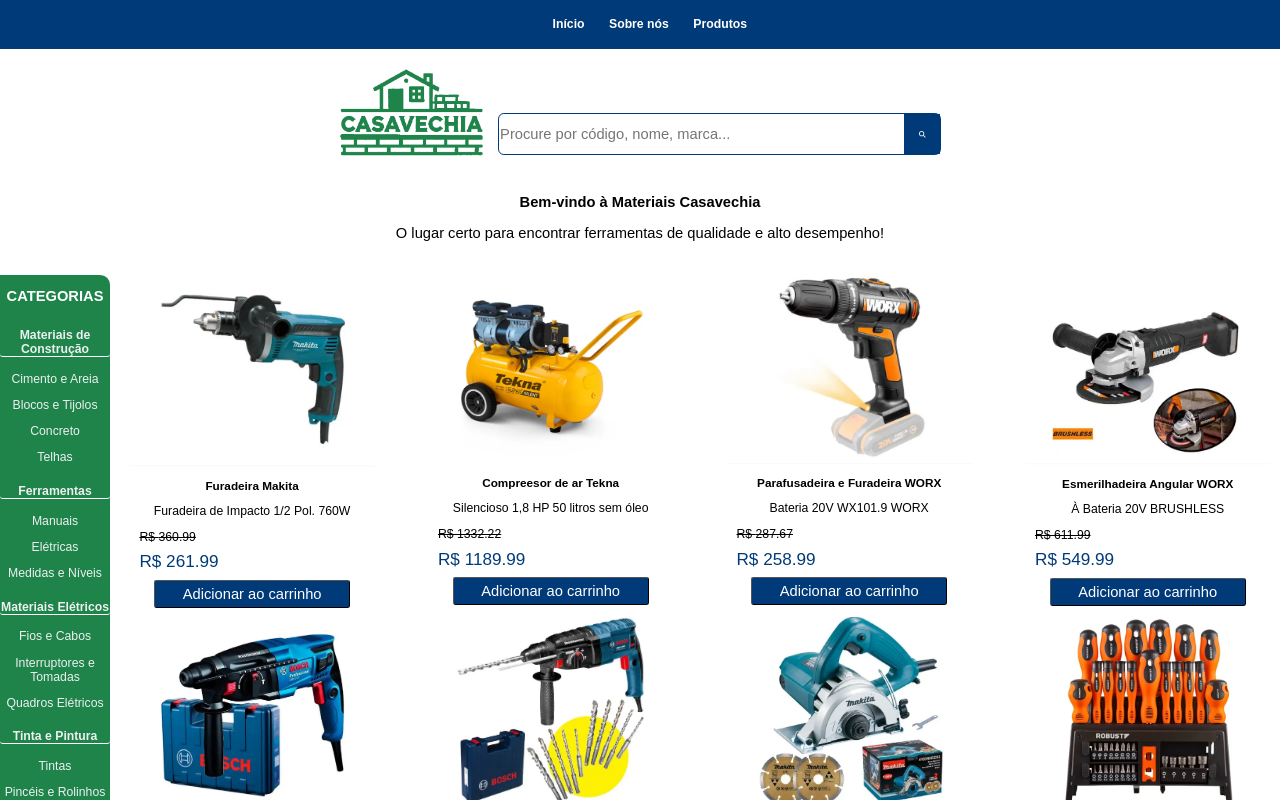
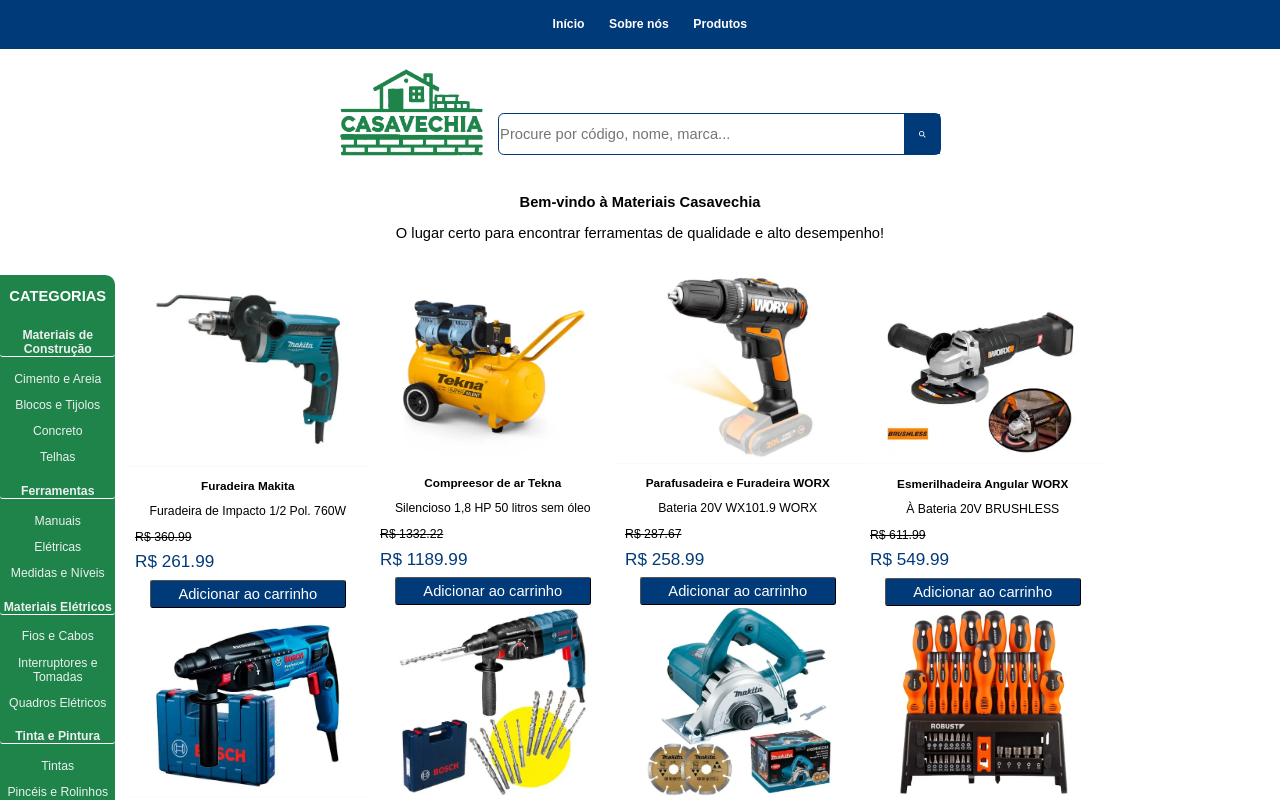
Before and after one commit to BrunoCasavechia/React_NP1, a React (Create React App) app in the folder np1/: page / in a window 1280 px wide. Shown: the top 800 px of the page. Built offline with nearby package versions, Linux system fonts and the light colour scheme.

Commit message:
100% done Product

```diff
--- a/np1/src/Components/Products/Product.module.css
+++ b/np1/src/Components/Products/Product.module.css
@@ -1,10 +1,10 @@
 .product_list {
 	display: flex;
 	flex-wrap: wrap;
-	justify-content: space-between;
-	gap:20px;
-	margin-left: 20px;
-	margin-right: 20px;
+	justify-content: flex-start;
+	/* gap:20px;  */
+	margin-left: auto;
+	margin-right: 0px;
 }
 
 .product img {
```
